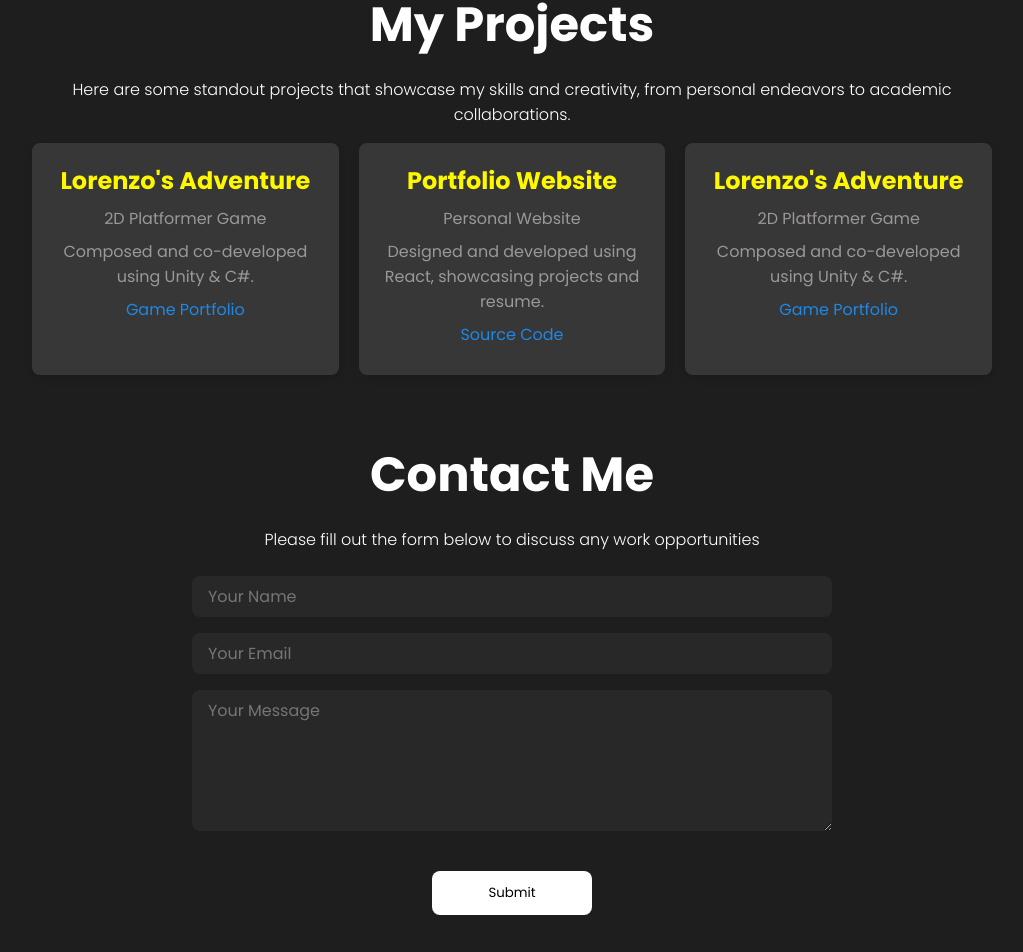
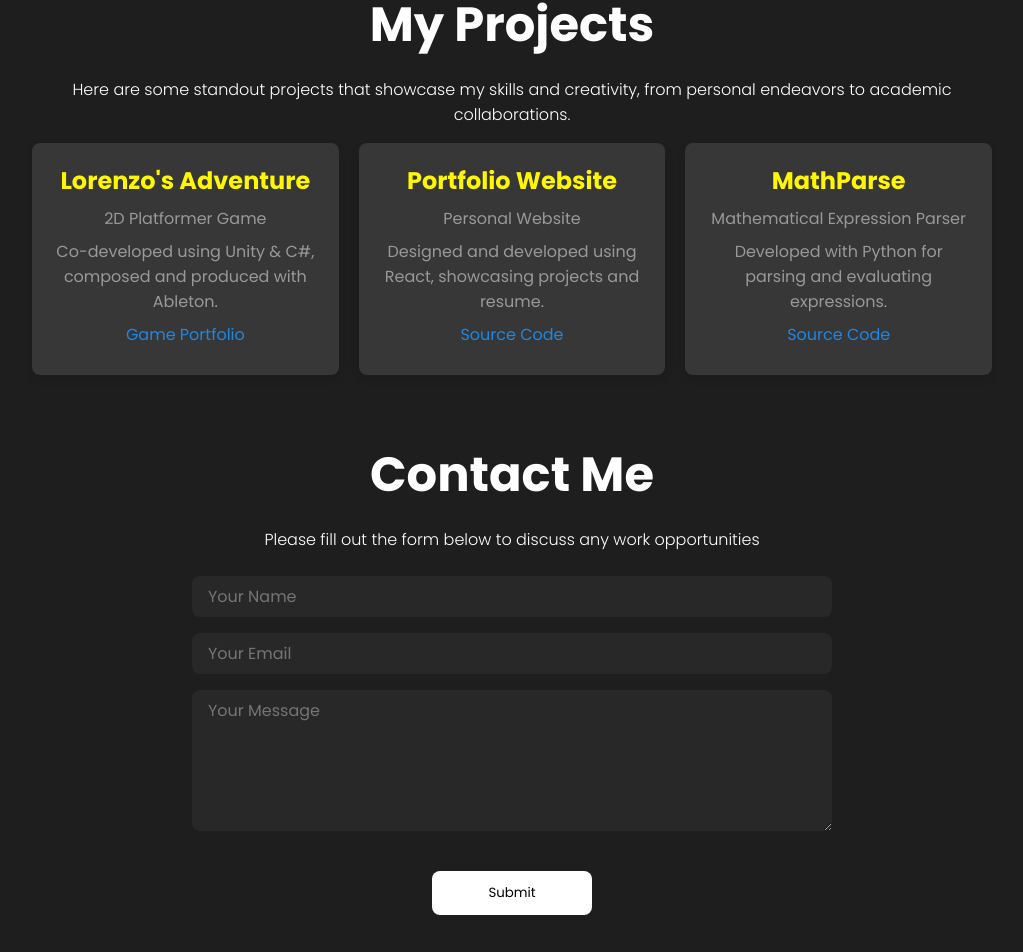
Before and after one commit to AustinAdair25/AustinAdair-Portfolio, a React (Create React App) app: page / in a window 1280 px wide. Shown: the part 2593-3545 px from the top of the page, without its empty margins (128-1151 px from the left). Built offline with nearby package versions, Linux system fonts and the light colour scheme.

Commit message:
fixed Navbar bug, added to contract.js

```diff
--- a/src/components/Contact/contact.js
+++ b/src/components/Contact/contact.js
@@ -37,7 +37,7 @@ const Contact = () => {
             <div className="worksSection">
                 <h3 className="yellowText">Lorenzo's Adventure</h3>
                 <p className="projectSubheading">2D Platformer Game</p>
-                <p className="projectDescription">Composed and co-developed using Unity & C#.</p>
+                <p className="projectDescription">Co-developed using Unity & C#, composed and produced with Ableton.</p>
                 <p><a href="https://eometheous.itch.io/lorenzos-adventure" target="_blank" rel="noopener noreferrer">Game Portfolio</a></p>
             </div>
 
@@ -50,10 +50,10 @@ const Contact = () => {
             </div>
                 {/* Project 3 */}
                 <div className="worksSection">
-                    <h3 className="yellowText">Lorenzo's Adventure</h3>
-                    <p className="greySubheading">2D Platformer Game</p>
-                    <p>Composed and co-developed using Unity & C#.</p>
-                    <p><a href="https://eometheous.itch.io/lorenzos-adventure" target="_blank" rel="noopener noreferrer">Game Portfolio</a></p>
+                    <h3 className="yellowText">MathParse</h3>
+                    <p className="greySubheading">Mathematical Expression Parser</p>
+                    <p>Developed with Python for parsing and evaluating expressions.</p>
+                    <p><a href="https://github.com/AustinAdair25/MathParse" target="_blank" rel="noopener noreferrer">Source Code</a></p>
                 </div>
             </div>
         </div>
--- a/src/components/NavBar/navbar.js
+++ b/src/components/NavBar/navbar.js
@@ -14,7 +14,7 @@ const Navbar = () => {
         <div className="desktopMenu">
           <Link activeClass='active' to='intro' spy={true} smooth={true} offset={-100} duration={500} className="desktopMenuListItem">Home</Link>
           <Link activeClass='active' to='skills' spy={true} smooth={true} offset={-50} duration={500} className="desktopMenuListItem">About</Link>
-          <Link activeClass='active' to='works' spy={true} smooth={true} offset={-75} duration={500} className="desktopMenuListItem">Resume</Link>
+          <Link activeClass='active' to='works' spy={true} smooth={true} offset={-50} duration={500} className="desktopMenuListItem">Resume</Link>
           <Link activeClass='active' to='projects' spy={true} smooth={true} offset={-75} duration={500} className="desktopMenuListItem">Projects</Link>
         </div>
         <button className="desktopMenuBtn" onClick={() => {
```
